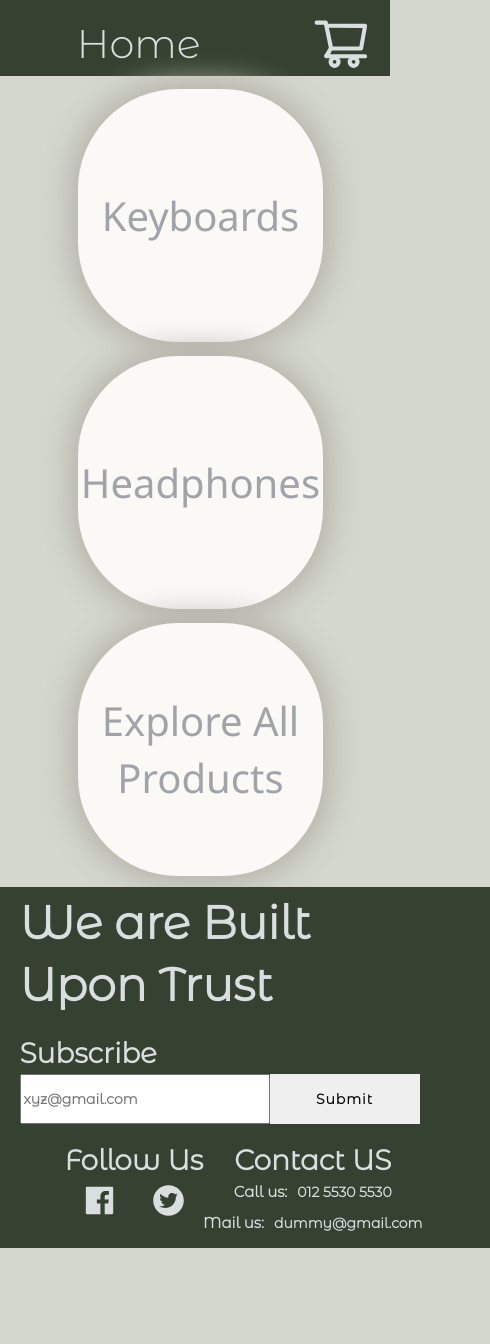
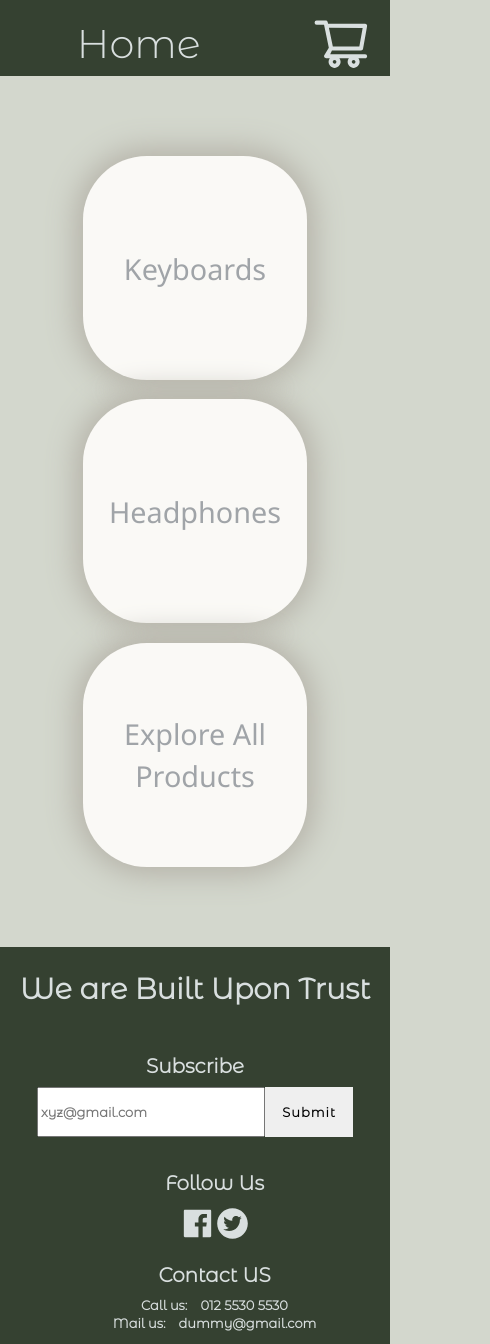
Before and after one commit to AjeetP-dev/ECommerce-React, a React (Vite) app: page / in a window 390 px wide. Shown: the whole page, 490 px wide, since content can reach past the window. Before the commit the page ends 1248 px from the top, so only its background shows below. Built offline with nearby package versions, Linux system fonts and the light colour scheme; some icons are missing.

Commit message:
added responsivness

```diff
--- a/src/App.jsx
+++ b/src/App.jsx
@@ -50,6 +50,6 @@ export default function App() {
       </SharedStateContext>
 
 
-      <footer id="footer" style={{ top: "100", position: "sticky", minWidth: "490px" }}><Footer /></footer>
+      <footer id="footer"><Footer /></footer>
     </>
   )}
--- a/src/Filters.jsx
+++ b/src/Filters.jsx
@@ -12,7 +12,7 @@ export default function FIlters({ setFilterSelected }) {
             setFilterSelected([])
     }
     return (
-            <div style={{ width: "100%", marginBottom: "50px", marginLeft: "60px" }}>
+            <div style={{ width: "100%", marginBottom: "50px" }}>
                 <CheckPicker appearance="subtle" placeholder="Filters" data={dataForFilters} searchable={false} onSelect={selectFilters}>
                 </CheckPicker>
             </div>
--- a/src/Footer.jsx
+++ b/src/Footer.jsx
@@ -17,16 +17,16 @@ export default function Footer() {
         </div>
         <div id="footer-div2">
             <span id="social-media-icons"><h3>Follow Us</h3>
-                <span style={{ display: "flex", justifyContent: "space-around" }}>
+                <span>
                     <span style={{ fontSize: "35px", Width: "42px" }}><AiFillFacebook /></span>
                     <span style={{ fontSize: "35px", Width: "42px" }}><AiFillTwitterCircle /></span>
                 </span>
             </span>
             <span id="contact">
                 <h3>Contact US</h3>
-                <dt>Call us:</dt><dl>012 5530 5530</dl>
+                <dt style={{display:"inline"}}>Call us:</dt><dl style={{display:"inline"}}>&emsp;012 5530 5530</dl>
                 <br />
-                <dt>Mail us:</dt><dl>dummy@gmail.com</dl>
+                <dt style={{display:"inline"}}>Mail us:</dt><dl style={{display:"inline"}}>&emsp;dummy@gmail.com</dl>
             </span>
         </div>
     </>
--- a/src/styles/_common.scss
+++ b/src/styles/_common.scss
@@ -1,7 +1,12 @@
+$sm-media-size:420px;
+$md-sm-media-size:420px;
+$md-lg-media-size:420px;
+$lg-media-size:420px;
+
 @mixin d-flex-justify-btw{
     display: flex;
-    flex-direction: row;
     justify-content: space-between;
+    flex-wrap: wrap;
 }
 
 $min-width:420px;
--- a/src/styles/app.scss
+++ b/src/styles/app.scss
@@ -7,14 +7,19 @@ background-color: $main-color-1;
     .rs-divider-horizontal{
         height: 6px;
     }
-    #footer {
-        padding: 1.3% 5%;
-        margin: auto;
-        top: 100%;
-        width: 100%;
-        display: flex;
-        flex-wrap: wrap;
-        justify-content: space-between;
-        text-align: center;
+}
+
+@media screen and (max-width:420px) {
+    h1{
+        font-size: 29px;
+    }
+    h2{
+        font-size: medium;
+    }
+    h3{
+        font-size:20px;
+    }
+    h4{
+        font-size:16px;
     }
 }
--- a/src/styles/filters.scss
+++ b/src/styles/filters.scss
@@ -17,3 +17,22 @@ label{
 .rs-picker-toggle-placeholder{
     font-size: 30px;
 }
+
+@media screen and (max-width:420px) {
+    .rs-picker-check-menu{
+        display: block;
+        label{
+            box-sizing: content-box;
+        }
+        }
+        .rs-check-item{
+            box-sizing: content-box;
+        }
+        .rs-picker-check-menu{
+            background: transparent;
+
+        }
+        .rs-picker-toggle-placeholder{
+            font-size: 30px;
+        }
+}
--- a/src/styles/footer.scss
+++ b/src/styles/footer.scss
@@ -1,71 +1,83 @@
 @import "common";
-#footer{
+
+#footer {
+    position: sticky;
+    margin: auto;
+    margin-top: 80px;
+    width: 100%;
     text-align: center;
+    top: 100%;
     font-family: 'Montserrat Alternates', sans-serif;
     font-weight: 600;
     width: 100%;
-min-width: $min-width;
     display: flex;
     flex-direction: row;
+    justify-content: space-around;
     flex-wrap: wrap;
-color:#d9dfdf;
+    color: #d9dfdf;
     background-color: $main-color-2;
-padding-bottom: 2%;
+    padding: 3% 0%;
+}
 
-
-#footer-div1{
+#footer-div1 {
     @include d-flex-justify-btw;
-    flex-wrap:wrap;
+    flex-wrap: wrap;
+    align-items: center;
     width: 50%;
 }
-#footer-div2{
+
+#footer-div2 {
     @include d-flex-justify-btw;
-    flex-wrap:wrap;
-    margin-left: 10%;;
+    flex-wrap: wrap;
+    align-items: center;
+    margin-left: 10%;
 }
-div{
+
+div {
     box-sizing: border-box;
-}}
+}
+
 #title {
     display: flex;
     flex-wrap: nowrap;
     justify-content: center;
     width: 50%;
-    min-width: 370px;
     margin-bottom: 7%;
-    h1{
+
+    h1 {
         text-align: left;
     }
 }
-#subscription{
+
+#subscription {
     text-align: left;
     margin-bottom: 7%;
     width: 50%;
-    min-width: 370px;
     display: flex;
     flex-direction: column;
-    span{
+
+    span {
         display: flex;
         flex-wrap: nowrap;
-    input{
+
+        input {
             margin: "1% 0";
-        width: 50%;
-        min-width: 250px;
+            width: 90%;
             height: 50px;
             color: black;
 
         }
-    button{
+
+        button {
             margin: "1% 0";
-        width: 10%;
-        min-width: 150px;
+            width: 20%;
             height: 50px;
             color: black;
             letter-spacing: 1px;
-        border:none;
+            border: none;
         }
     }
-}
+
     dt {
         display: inline-block;
         font-size: 15px;
@@ -75,3 +87,64 @@ dl {
         margin-left: 10px;
         display: inline-block;
     }
+}
+
+@media screen and (max-width:420px) {
+    #footer {
+        font-size: small;
+        align-items: center;
+    }
+
+    #title {
+        width: 100%;
+    }
+
+    #footer-div1 {
+        display: block;
+        align-content: center;
+        width: 90%;
+    }
+
+    #footer-div2 {
+        display: flex;
+        flex-direction: column;
+    }
+
+    #subscription {
+        margin: auto;
+        text-align: center;
+        margin-bottom: 7%;
+        width: 100%;
+
+        span {
+            width: 100%;
+            display: block;
+            input {
+                width: 65%;
+                margin: "1% 0";
+                height: 50px;
+                color: black;
+            }
+            button {
+                text-align: center;
+                margin: "1% 0";
+                width: 25%;
+                height: 50px;
+                color: black;
+                letter-spacing: 1px;
+                border: none;
+            }
+        }
+        #contact{
+            dt {
+                display: inline-block;
+                font-size: 15px;
+            }
+
+            dl {
+                margin-left: 10px;
+                display: inline-block;
+            }
+        }
+    }
+}
--- a/src/styles/home.scss
+++ b/src/styles/home.scss
@@ -11,12 +11,12 @@
         justify-content: center;
         display: flex;
         align-items: center;
-        font-size: 40px;
-        height: 30vh;
-        width: 30vh;
+        font-size: 2.7rem;
+        height: 23rem;
+        width: 23rem;
         margin: 1% 3% 4% 7%;
         background-color: #FAF9F6;
-        border-radius: 100px;
+        border-radius: 7rem;
         box-shadow: 0px 0px 30px 7px #b4b1a7;
         transition: all 0.6s ease-out;
 
@@ -31,3 +31,34 @@
         }
     }
 }
+
+@media screen and (max-width:420px){
+    #categories-container {
+        display: block;
+        a {
+            color: #a0a4a8;
+            text-align: center;
+            justify-content: center;
+            display: flex;
+            align-items: center;
+            font-size: 1.8rem;
+            height: 14rem;
+            width: 14rem;
+            margin: auto;
+            margin-bottom: 7%;
+            background-color: #FAF9F6;
+            border-radius: 4rem;
+            box-shadow: 0px 0px 30px 7px #b4b1a7;
+            transition: all 0.6s ease-out;
+
+            &:hover {
+                width: 31vh;
+                height: 31vh;
+                text-decoration-line: none;
+                color: rgb(79, 80, 82);
+                letter-spacing: 0.06em;
+                transition: all 0.3s ease-in-out;
+                // transition-duration: 3s 5s;
+            }
+        }
+    }}
--- a/src/styles/main.scss
+++ /dev/null
@@ -1,4 +0,0 @@
-// body{
-//     margin:4px;
-//     background-color: black;
-// }
--- a/src/styles/menu.scss
+++ b/src/styles/menu.scss
@@ -2,18 +2,17 @@
 @import "common";
 
 $minCardWidth:480px;
+
+
 #menu{
     @include d-flex-justify-btw;
     padding: 0px 3.6% ;
     flex-wrap: wrap;
-    min-width: $minCardWidth*1.12;
 }
 .menuOptions {
     width: 27%;
     margin: 1%;
     margin-bottom: 9%;
-    min-width: $minCardWidth;
-    min-height: math.div(6px,16px)*$minCardWidth;
     text-align: left;
     padding:0.3% 2%;
     background-color: aliceblue;
@@ -35,7 +34,6 @@ $minCardWidth:480px;
             border-radius: 20px;
             margin: 1% 8% 1% 1%;
             width: 40%;
-            min-width: 120px;
             height: 20vh;
         }
         .prodNames{
@@ -65,3 +63,50 @@ $minCardWidth:480px;
             transition: all 0.3s ease-in;
         }
     }}
+
+@media screen and (max-width: 420px){
+    #menu{
+        display: block;
+    }
+    .menuOptions {
+        margin: auto;
+        width: 80%;
+        margin-bottom: 9%;
+        text-align: center;
+
+        div {
+            width: 100%;
+            display: block;
+            margin: auto;
+            font-size: 10px;
+
+            .prodImages {
+                border-radius: 10px;
+                width: 70%;
+                margin: 4% auto;
+                height: auto;
+                min-height: 130px;
+            }
+            .prodNames{
+                font-size: 25px;
+            }
+            .price{
+                font-size: 20px;
+                font-weight: 600;
+                margin-bottom: 3%;
+            }
+            .rs-btn-lg{
+                background-color: $main-color-2;
+                color: aliceblue;
+                border-radius: 10px;
+                font-weight: 700;
+                transition: all 0.2s ease-out;
+            }
+            .rs-btn-lg:hover{
+                background-color:  #3c6c68;
+                color: aliceblue;
+                border-radius: 10px;
+                transition: all 0.3s ease-in;
+            }
+        }}
+    }
--- a/src/styles/navbar.scss
+++ b/src/styles/navbar.scss
@@ -6,7 +6,7 @@
 nav {
     @include d-flex-justify-btw;
     padding: 0.3px 4%;
-    margin-bottom: 10px;
+    margin-bottom: 80px;
     color: #d9dfdf;
     padding-top: 10px;
     background-color: $main-color-2;
@@ -29,7 +29,6 @@ a{
 }
     .navElem {
         font-size: 40px;
-        font-size: 40px;
         color: #d9dfdf;
         cursor: pointer;
         background: transparent;
```
Lines whose indentation alone changed are shown as unchanged.
